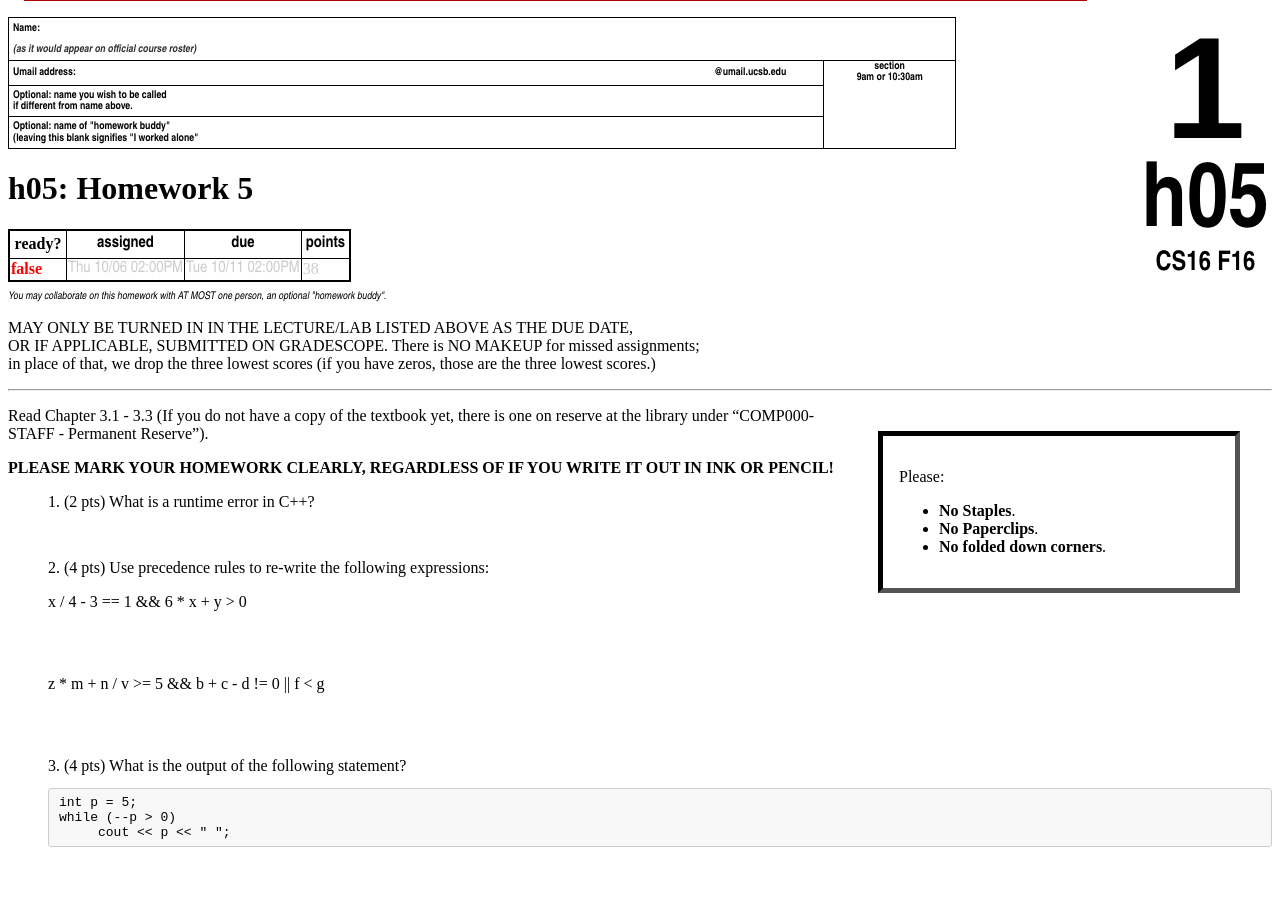
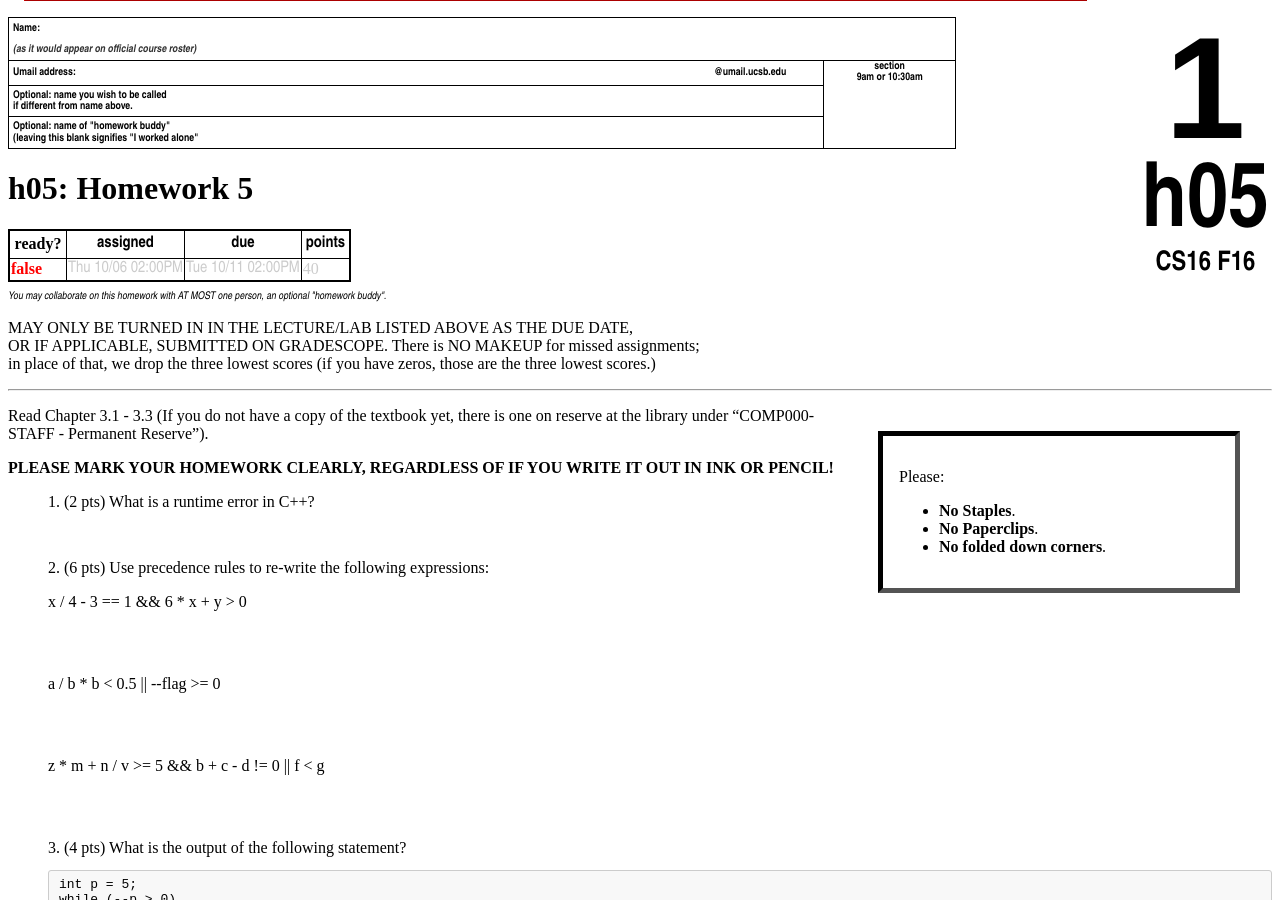
Before and after one commit to ucsb-cs16-s16/https-ucsb-cs16-s17.github.io, a Jekyll site: the page built from _hwk/h05.md, in a window 1280 px wide and 900 px high, scrolled down 297 px. Built offline with Jekyll 4.4.1, drawn with Linux system fonts in a browser that asks for light colours.

Commit message:
Update h05.md

```diff
--- a/_hwk/h05.md
+++ b/_hwk/h05.md
@@ -14,9 +14,11 @@ Read Chapter 3.1 - 3.3 (If you do not have a copy of the textbook yet, there is
 1.	(2 pts) What is a runtime error in C++?
   <div style="margin-bottom:3em"></div>
 
-2.	(4 pts) Use precedence rules to re-write the following expressions:
+2.	(6 pts) Use precedence rules to re-write the following expressions:
   <div style="margin-bottom:1em"></div>
 	x / 4 - 3 == 1 && 6 * x + y > 0
+  <div style="margin-bottom:4em"></div>
+	a / b * b < 0.5 || --flag >= 0
   <div style="margin-bottom:4em"></div>
 	z * m + n / v >= 5 && b + c - d != 0 || f < g
   <div style="margin-bottom:4em"></div>
```
